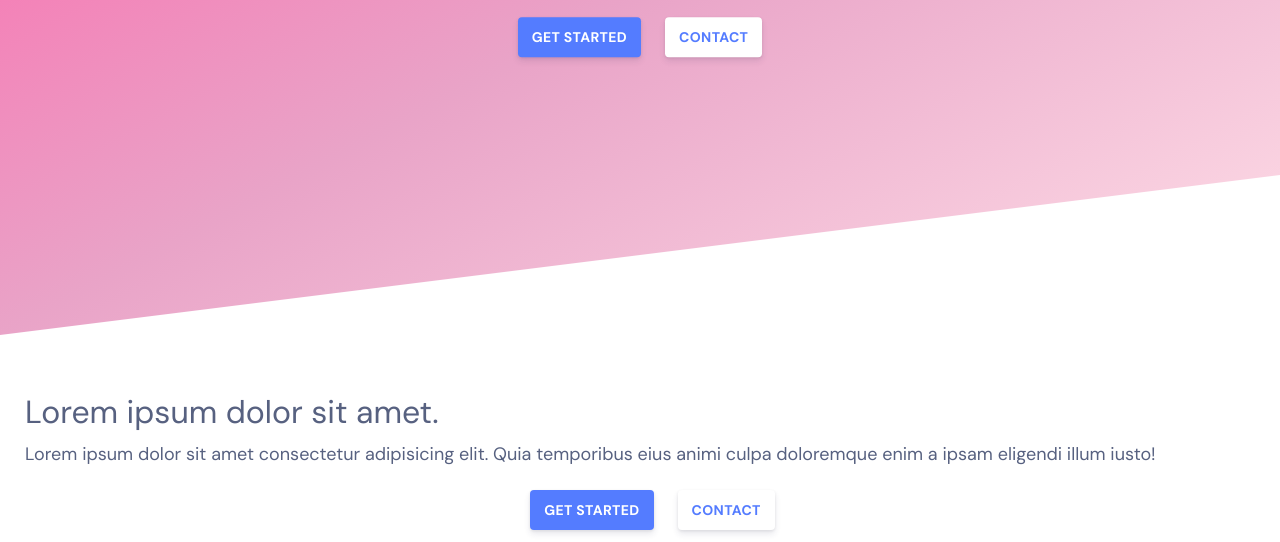
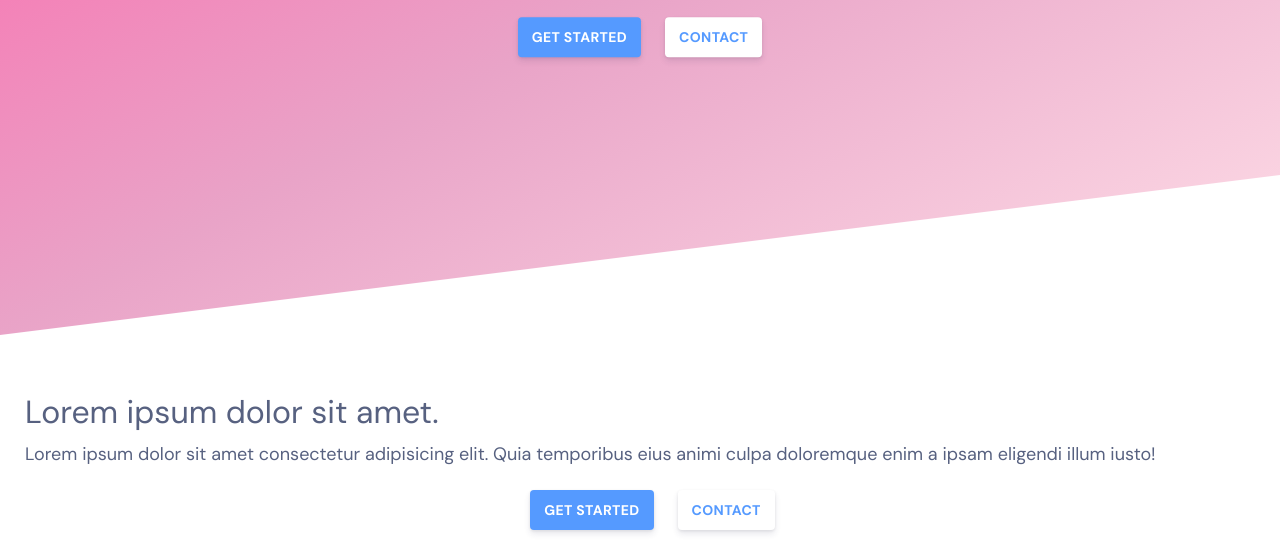
Before and after one commit to alexpich/FluidArk, a website: page index.html in a window 1280 px wide. Shown: the part 345-887 px from the top of the page. Drawn offline with Linux system fonts and the light colour scheme.

Commit message:
Add Sass

```diff
--- a/css/style.css
+++ b/css/style.css
@@ -35,7 +35,7 @@ body {
   height: 85vh;
   background-image: linear-gradient(
     to right bottom,
-    rgba(255, 60, 148, 0.816),
+     rgba(255, 60, 148, 0.816),
     rgba(228, 143, 187, 0.816),
     rgba(255, 165, 189, 0.337)
   );
@@ -89,7 +89,7 @@ body {
   padding: 0 1.4rem;
   box-shadow: 0 0.4rem 0.6rem rgba(50, 50, 93, 0.11),
     0 0.1rem 0.3rem rgba(0, 0, 0, 0.08);
-  background: #547cff;
+  background: #559aff;
   color: #fff;
   border-radius: 0.4rem;
   font-size: 1.4rem;
@@ -113,7 +113,7 @@ body {
   box-shadow: 0 0.4rem 0.6rem rgba(50, 50, 93, 0.11),
     0 0.1rem 0.3rem rgba(0, 0, 0, 0.08);
   background: #fff;
-  color: #547cff;
+  color: #559aff;
   border-radius: 0.4rem;
   font-size: 1.4rem;
   font-weight: 600;
```
Also changed, not shown: package.json (added, +23 -0 lines), 2 other files.
